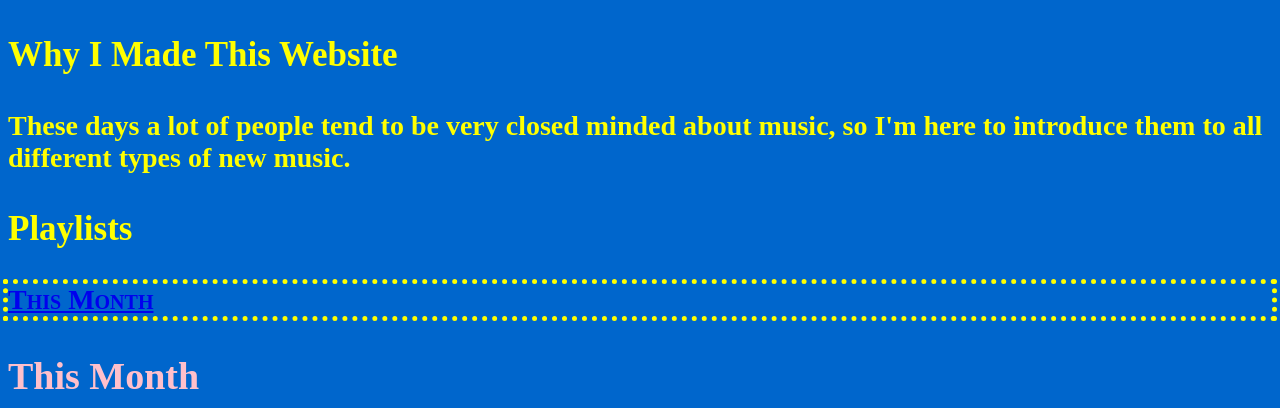
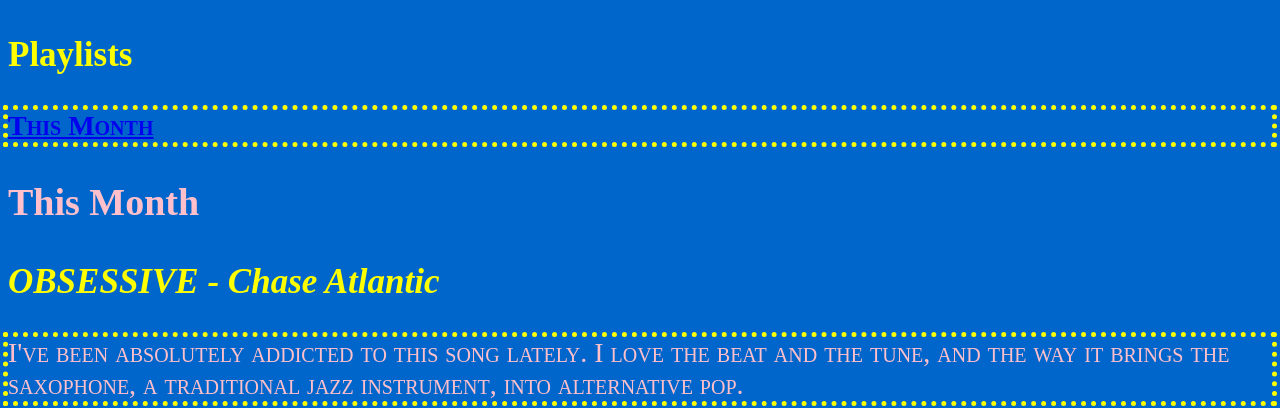
Before and after one commit to sadhbhh/page2.github.io, a plain HTML site: page index.html in a window 1280 px wide. Shown: the top 408 px of the page. Drawn offline with Linux system fonts and the light colour scheme.

Commit message:
Update index.html

```diff
--- a/index.html
+++ b/index.html
@@ -54,9 +54,7 @@
     </style>
   </head>
 
-  <h3>Why I Made This Website<h3>
-  <p id="why">These days a lot of people tend to be very closed minded about music, so I'm here to introduce them to all different types of new music.</p>
-  <body>
+
     <h3>Playlists<h3>
       <p class="one"> <a href="thismonth">This Month</a> </p>
     <p id="thismonth">This Month</p>
```
